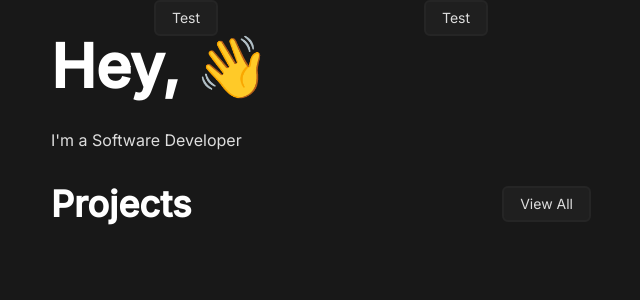
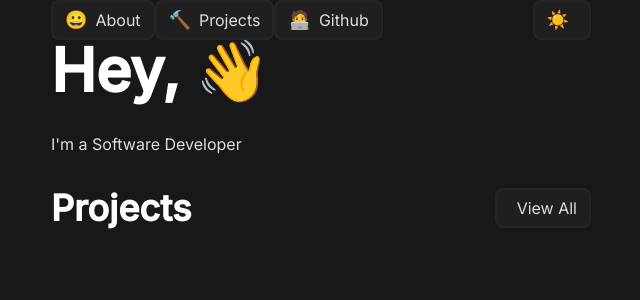
Before and after one commit to hua0-richard/web-portfolio, a React (Vite) app in the folder client-app/: page / in a window 1280 px wide. Shown: the top 300 px of the page, without its empty margins (319-959 px from the left). Built offline with nearby package versions, Linux system fonts and the light colour scheme.

Commit message:
feat: Button Styling

```diff
--- a/client-app/src/components/ButtonRectangle.tsx
+++ b/client-app/src/components/ButtonRectangle.tsx
@@ -1,8 +1,14 @@
 export default function ButtonRectangle({icon, label}, {icon: any, label: string}) {
   return (
-    <div className="h-[36px] p-[16px] border-2 border-solid border-dark-secondary bg-dark-tertiary text-off-white rounded-md flex justify-center items-center text-sm	cursor-pointer hover:border-off-white">
-      <div>{icon}</div>
-      <div>{label}</div>
+    <div className="group p-[2px] rounded-lg bg-dark-secondary cursor-pointer hover:bg-gradient-to-r from-yellow-400 to-orange-500">
+      <div className="h-[36px] p-[12px] bg-dark-tertiary rounded-md flex justify-center items-center text-md">
+        <div className="mr-[8px] text-lg">
+          {icon}
+        </div>
+        <div className="bg-off-white text-off-white group-hover:bg-gradient-to-r from-yellow-400 to-orange-500 bg-clip-text text-transparent">
+          <div>{label}</div>
+        </div>
+      </div>
     </div>
   );
 }
--- a/client-app/src/components/Menu.tsx
+++ b/client-app/src/components/Menu.tsx
@@ -1,9 +1,18 @@
 import ButtonRectangle from "./ButtonRectangle";
+
 export default function Menu() {
   return (
-    <div className="w-[540px] flex justify-around items-center">
-      <ButtonRectangle icon="" label="Test"/>
-      <ButtonRectangle icon="" label="Test"/>
+    <div className="w-[540px] flex justify-between items-center">
+      <div className="flex">
+        <ButtonRectangle icon="😀" label="About"/>
+        <ButtonRectangle icon="🔨" label="Projects"/>
+        <ButtonRectangle icon="🧑‍💻" label="Github"/>
+      </div>
+
+      <div>
+        <ButtonRectangle icon="☀️" label=""/>
+      </div>
+
     </div>
   );
 }
```
